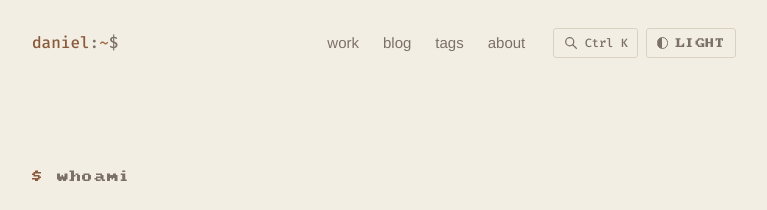
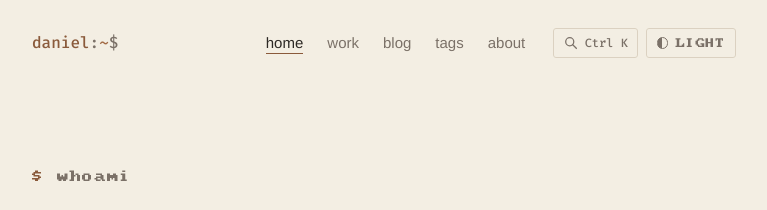
Before and after one commit to carvalhodj/carvalhodj.github.io, a Jekyll site: the page built from index.md, in a window 1280 px wide. Shown: the top 210 px of the page, without its empty margins (256-1023 px from the left). Built offline with Jekyll 4.4.1, drawn with Linux system fonts in a browser that asks for light colours; some web fonts are replaced.

Commit message:
feat: add home in topbar

```diff
--- a/_data/navigation.yml
+++ b/_data/navigation.yml
@@ -1,3 +1,5 @@
+- title: home
+  url: /
 - title: work
   url: /projects/
 - title: blog
--- a/_includes/header.html
+++ b/_includes/header.html
@@ -11,8 +11,16 @@
     <nav class="site-nav" aria-label="Main">
       <ul>
         {%- for item in site.data.navigation %}
+        {%- comment %} "/" is in every URL, so the home link only matches exactly. {% endcomment %}
+        {%- if item.url == "/" %}
+          {%- assign is_current = false %}
+          {%- if page.url == "/" or page.url == "/index.html" %}{% assign is_current = true %}{% endif %}
+        {%- else %}
+          {%- assign is_current = page.url | slice: 0, item.url.size %}
+          {%- if is_current == item.url %}{% assign is_current = true %}{% else %}{% assign is_current = false %}{% endif %}
+        {%- endif %}
         <li>
-          <a href="{{ item.url | relative_url }}"{% if page.url contains item.url %} aria-current="page"{% endif %}>{{ item.title }}</a>
+          <a href="{{ item.url | relative_url }}"{% if is_current %} aria-current="page"{% endif %}>{{ item.title }}</a>
         </li>
         {%- endfor %}
       </ul>
```
